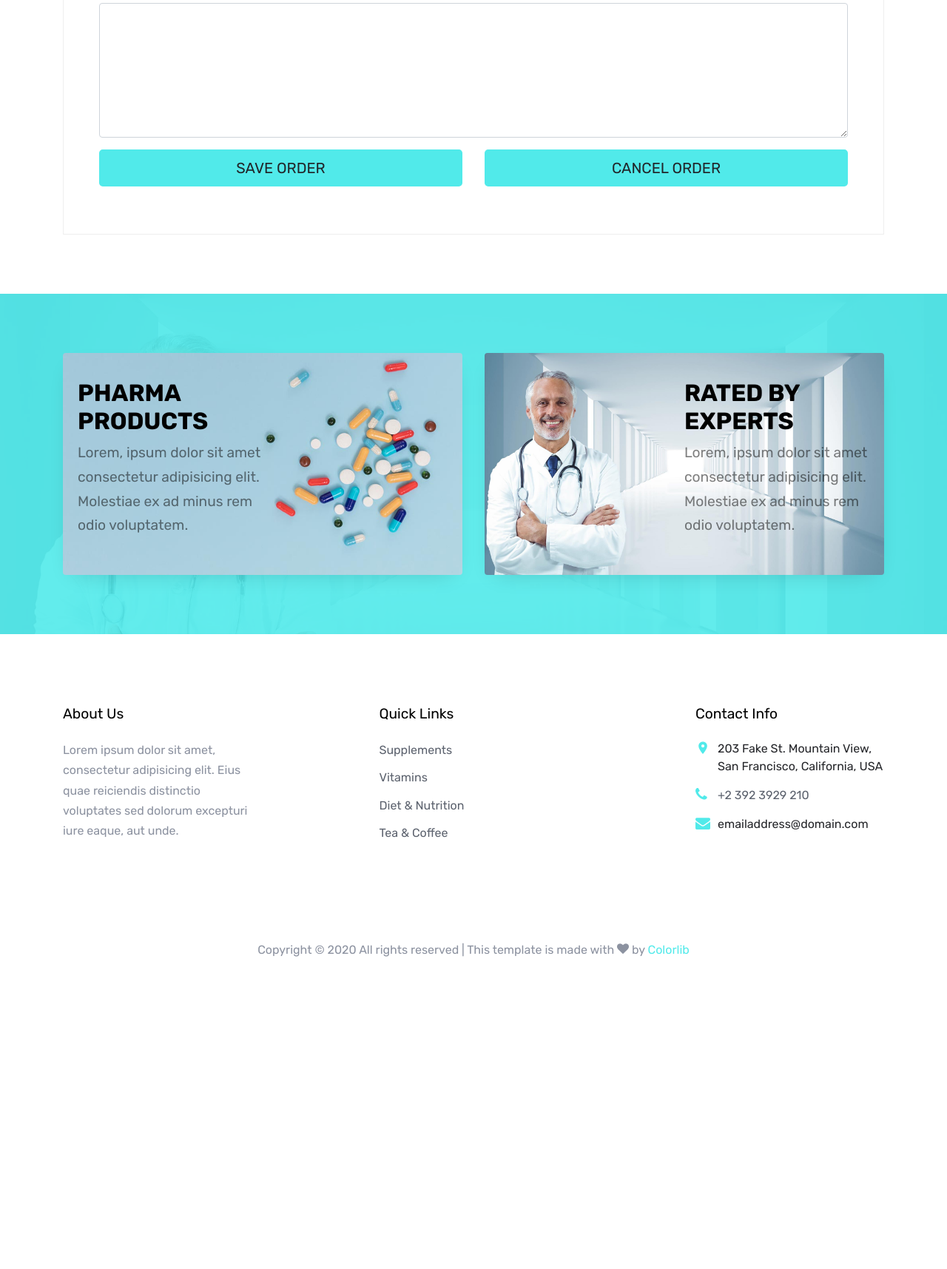
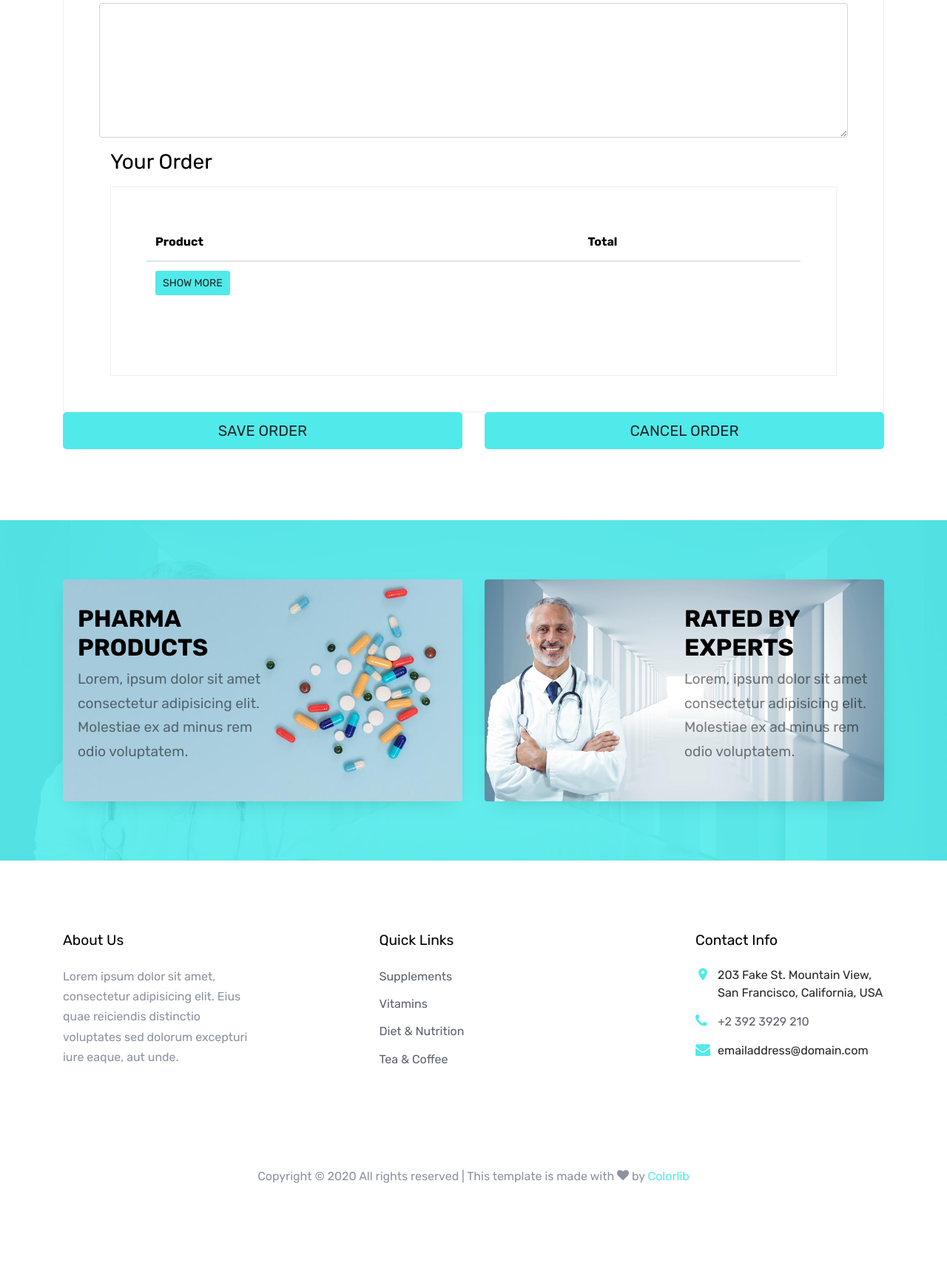
Before and after one commit to bluegmlduf2/pharmaShop, a PHP site: the page made by application/views/page/orderList.php in a window 1280 px wide. Shown: the part 759-2474 px from the top of the page at 74% size. Before the commit the page ends 2052 px from the top, so only its background shows below. Run offline with PHP 8.4, Linux system fonts and the light colour scheme; the template is opened without the code that fills it, so the values that code supplies are empty; some web fonts are replaced.

Commit message:
20200618 윤 주문정보입력insert select

```diff
--- a/application/controllers/main.php
+++ b/application/controllers/main.php
@@ -93,9 +93,13 @@ class Main extends CI_Controller {
 	 */
 	public function orderList() {
 		$default_data=array('title'=> "Wally's Portfolio");
+		$this->load->model('Order_model');
+
+		$json_result= $this->Order_model->GetOrderList($this->uri->segment(3));
+		$orderList=array('orderList'=> json_encode($json_result, JSON_UNESCAPED_UNICODE));
 
 		$this->load->view('layout/header', $default_data);
-		$this->load->view('page/orderList', $data);
+		$this->load->view('page/orderList', $orderList);
 		$this->load->view('layout/footer', $default_data);
 	}
 	/**
--- a/application/models/Coupon_model.php
+++ b/application/models/Coupon_model.php
@@ -23,6 +23,6 @@ class Coupon_model extends CI_Model {
     {
         //log_message("error","model ##############");
        $this->db->query("UPDATE COUPON_TBL SET
-            COUPON_USE=1 WHERE COUPON_CD=".$cNum."");
+            COUPON_USE=1 WHERE COUPON_NUM=".$cNum."");
     }
 }
--- a/application/views/page/orderList.php
+++ b/application/views/page/orderList.php
@@ -11,12 +11,12 @@
               <div class="p-3 p-lg-5 border">
                 <div class="form-group row">
                   <div class="col-md-2">
-                    <label for="c_fname" class="text-black">Order Code </label>
-                    <input type="text" class="form-control" id="c_fname"  disabled="disabled" name="c_fname">
+                    <label for="ORDER_CD" class="text-black">Order Code </label>
+                    <input type="text" class="form-control" id="ORDER_CD"  disabled="disabled" name="ORDER_CD">
                   </div>
                   <div class="col-md-4">
-                    <label for="c_diff_country" class="text-black">Country <span class="text-danger">*</span></label>
-                    <select id="c_diff_country" class="form-control">
+                    <label for="ORDER_NATION" class="text-black">Country <span class="text-danger">*</span></label>
+                    <select id="ORDER_NATION" class="form-control">
                       <option value="1">Select a country</option>
                       <option value="2">South Korea</option>
                       <option value="3">Japan</option>
@@ -27,65 +27,84 @@
                     </select>
                   </div>
                   <div class="col-md-6">
-                    <label for="c_lname" class="text-black">Name <span class="text-danger">*</span></label>
-                    <input type="text" class="form-control" id="c_lname" name="c_lname">
+                    <label for="ORDER_NM" class="text-black">Name <span class="text-danger">*</span></label>
+                    <input type="text" class="form-control" id="ORDER_NM" name="ORDER_NM">
                   </div>
                 </div>
                 <div class="form-group row">
                   <div class="col-md-2">
-                    <label for="c_lname" class="text-black">State / Country <span class="text-danger">*</span></label>
-                    <input type="text" class="form-control" id="c_lname" name="c_lname">
+                    <label for="ORDER_CONTRY" class="text-black">State / Country <span class="text-danger">*</span></label>
+                    <input type="text" class="form-control" id="ORDER_CONTRY" name="ORDER_CONTRY">
                   </div>
                   <div class="col-md-4">
-                    <label for="c_lname" class="text-black">Company</label>
-                    <input type="text" class="form-control" id="c_lname" name="c_lname">
+                    <label for="ORDER_COMPANY" class="text-black">Company</label>
+                    <input type="text" class="form-control" id="ORDER_COMPANY" name="ORDER_COMPANY">
                   </div>
                   <div class="col-md-6">
-                    <label for="c_lname" class="text-black">Address <span class="text-danger">*</span></label>
-                    <input type="text" class="form-control" id="c_lname" name="c_lname">
+                    <label for="ORDER_ADDR" class="text-black">Address <span class="text-danger">*</span></label>
+                    <input type="text" class="form-control" id="ORDER_ADDR" name="ORDER_ADDR">
                   </div>
                 </div>
                 <div class="form-group row">
                   <div class="col-md-2">
-                    <label for="c_lname" class="text-black">Posta / Zip <span class="text-danger">*</span></label>
-                    <input type="text" class="form-control" id="c_lname" name="c_lname">
+                    <label for="ORDER_POST" class="text-black">Posta / Zip <span class="text-danger">*</span></label>
+                    <input type="text" class="form-control" id="ORDER_POST" name="ORDER_POST">
                   </div>
                   <div class="col-md-5">
-                    <label for="c_email" class="text-black">Email <span class="text-danger">*</span></label>
-                    <input type="email" class="form-control" id="c_email" name="c_email" placeholder="">
+                    <label for="ORDER_EMAIL" class="text-black">Email <span class="text-danger">*</span></label>
+                    <input type="email" class="form-control" id="ORDER_EMAIL" name="ORDER_EMAIL" placeholder="">
                   </div>
                   <div class="col-md-5">
-                    <label for="c_lname" class="text-black">Phone <span class="text-danger">*</span></label>
-                    <input type="tel" class="form-control" id="c_lname" name="c_lname">
+                    <label for="ORDER_PHONE" class="text-black">Phone <span class="text-danger">*</span></label>
+                    <input type="tel" class="form-control" id="ORDER_PHONE" name="ORDER_PHONE">
                   </div>
                 </div>
                 <div class="form-group row">
                 <div class="col-md-2">
-                    <label for="c_lname" class="text-black">Coupon</label>
-                    <input type="text" class="form-control" disabled="disabled"  id="c_lname" name="c_lname">
+                    <label for="COUPON_CD" class="text-black">Coupon</label>
+                    <input type="text" class="form-control" disabled="disabled"  id="COUPON_CD" name="COUPON_CD">
                   </div>
                   <div class="col-md-5">
-                    <label for="c_lname" class="text-black" >Amount</label>
-                    <input type="text" class="form-control" disabled="disabled" id="c_lname" name="c_lname">
+                    <label for="ORDER_AMOUNT" class="text-black" >Amount</label>
+                    <input type="text" class="form-control" disabled="disabled" id="ORDER_AMOUNT" name="ORDER_AMOUNT">
                   </div>
                   <div class="col-md-5">
-                    <label for="c_lname" class="text-black">OrderDate</label>
-                    <input type="date" class="form-control" disabled="disabled" id="c_lname" name="c_lname">
+                    <label for="ORDER_DATE" class="text-black">OrderDate</label>
+                    <input type="date" class="form-control" disabled="disabled" id="ORDER_DATE" name="ORDER_DATE">
                   </div>
                 </div>
 
                 <div class="form-group row">
                   <div class="col-md-12">
-                    <label for="c_message" class="text-black">Message </label>
-                    <textarea name="c_message" id="c_message" cols="30" rows="7" class="form-control"></textarea>
+                    <label for="ORDER_WANT" class="text-black">Message </label>
+                    <textarea name="ORDER_WANT" id="ORDER_WANT" cols="30" rows="7" class="form-control"></textarea>
                   </div>
                 </div>
+
+                <div class="col-md-12">
+                  <h2 class="h3 mb-3 text-black">Your Order</h2>
+                  <div class="p-3 p-lg-5 border">
+                    <table class="table site-block-order-table mb-5">
+                      <thead>
+                        <th>Product</th>
+                        <th>Total</th>
+                      </thead>
+                      <tbody id='prodList'>
+                      </tbody>
+                      <td>
+                          <div class="btn btn-primary btn-sm px-2" type="button" id='showMoreBtn'>SHOW MORE</div>
+                      </td>
+                    </table>
+                  </div>
+                </div>
+                </div>
+
                 <div class="form-group row">
                   <div class="col-lg-6">
-                    <input type="submit" class="btn btn-primary btn-lg btn-block" value="Save Order">
+                    <input type="button" id="btnSaveOrder" class="btn btn-primary btn-lg btn-block" value="Save Order">
                   </div>
                   <div class="col-lg-6">
-                    <input type="submit" class="btn btn-primary btn-lg btn-block" value="Cancel Order">
+                    <input type="button" id="btnCancelOrder" class="btn btn-primary btn-lg btn-block" value="Cancel Order">
                   </div>
                 </div>
               </div>
@@ -95,3 +114,5 @@
         </div>
       </div>
     </div>
+    <script> var orderList = <?php echo $orderList?>;</script>
+        <script src="/pharmaShop/static/libraries/js/pharma_orderlist.js"></script>
--- /dev/null
+++ b/static/libraries/js/pharma_orderlist.js
@@ -0,0 +1,230 @@
+//OnLoad
+$(function () {
+	//초기값
+	$('#ORDER_CD').val(orderList[0].ORDER_CD);
+	$('#ORDER_NATION').val(orderList[0].ORDER_NATION);
+	$('#ORDER_NM').val(orderList[0].ORDER_NM);
+	$('#ORDER_CONTRY').val(orderList[0].ORDER_CONTRY);
+	$('#ORDER_COMPANY').val(orderList[0].ORDER_COMPANY);
+	$('#ORDER_ADDR').val(orderList[0].ORDER_ADDR);
+	$('#ORDER_POST').val(orderList[0].ORDER_POST);
+	$('#ORDER_EMAIL').val(orderList[0].ORDER_EMAIL);
+	$('#ORDER_PHONE').val(orderList[0].ORDER_PHONE);
+	$('#COUPON_CD').val(orderList[0].COUPON_CD);
+	$('#ORDER_AMOUNT').val('$' + orderList[0].ORDER_AMOUNT);
+	$('#ORDER_DATE').val(orderList[0].ORDER_DATE);
+	$('#ORDER_WANT').val(orderList[0].ORDER_WANT);
+
+	var toggle = true;
+	//제이쿼리에서 html을 생성하고 생성된 html에 이벤트를 적용하기때문에 여기에 위치해야한다
+	$('#showMoreBtn').click(function () {
+		if (toggle) {
+			$('.itemShowHide1').show();
+			$('.itemShowHide2').show();
+			$('#showMoreBtn').text('HIDE LIST');
+			toggle = false
+		} else {
+			$('.itemShowHide1').show();
+			$('.itemShowHide2').hide();
+			$('html').scrollTop(0); //해당 셀렉터까지 스크롤 이동
+			$('#showMoreBtn').text('SHOW MORE');
+			toggle = true
+		}
+	});
+
+	//아이템리스트 생성
+	var addRow;
+
+	$('#prodList').empty();
+
+	for (var i = 0; i < orderList.length; i++) {
+		if (orderList[i] != undefined && i < 5) {
+			addRow += "<tr class='itemShowHide1'>" +
+				"<td>" + orderList[i].ITEM_NM + " <strong class='mx-2'>x</strong>" + orderList[i].ITEM_CNT + "</td>" +
+				"<td>$" + orderList[i].AMT + "</td>" +
+				"</tr>";
+		} else {
+			addRow += "<tr class='itemShowHide2' style='display: none;'>" +
+				"<td>" + orderList[i].ITEM_NM + " <strong class='mx-2'>x</strong>" + orderList[i].ITEM_CNT + "</td>" +
+				"<td>$" + orderList[i].AMT + "</td>" +
+				"</tr>";
+		}
+	}
+
+	if (orderList.length > 5) {
+		$('#showMoreBtn').show();
+	} else {
+		$('#showMoreBtn').hide();
+	}
+
+	$('#prodList').prepend(addRow);
+
+	//Save Order
+	$('#btnSaveOrder').click(function () {
+		swal({
+				title: "Would you Save Order?",
+				text: "Check Your Order Number! \n     [ " + $('#ORDER_CD').val() + " ] ",
+				icon: "info",
+				confirmButtonColor: '#3085d6',
+				cancelButtonColor: '#d33',
+				buttons: true
+			})
+			.then((willDelete) => {
+                var obj = {
+                    "ORDER_CD":$('#ORDER_CD').val(),
+                    "ORDER_NATION":$('#ORDER_NATION').val(),
+                    "ORDER_NM":$('#ORDER_NM').val(),
+                    "ORDER_CONTRY":$('#ORDER_CONTRY').val(),
+                    "ORDER_COMPANY":$('#ORDER_COMPANY').val(),
+                    "ORDER_ADDR":$('#ORDER_ADDR').val(),
+                    "ORDER_POST":$('#ORDER_POST').val(),
+                    "ORDER_EMAIL":$('#ORDER_EMAIL').val(),
+                    "ORDER_PHONE":$('#ORDER_PHONE').val(),
+                    "ORDER_WANT":$('#ORDER_WANT').val()
+                };
+
+                obj = JSON.stringify(obj); //json객체 -> json문자열
+debugger
+				if (validationChk(obj)) {
+                    alert('1111true');
+                    // if (willDelete) {
+					// 	$.ajax({
+					// 		type: "POST",
+					// 		url: "/pharmaShop/main/updateOrderList",
+					// 		data: {
+					// 			"data": obj
+					// 		},
+					// 		async: false,
+					// 		dataType: "json",
+					// 		success: function (result) {
+					// 			// if (result.order_cd[0].CNT == 1) {
+					// 			// 	swal("Thanks!", "Successfully Checked!", "success");
+					// 			// 	var rUrl = "/pharmaShop/main/orderList/" + value;
+					// 			// 	location.href = rUrl;
+					// 			// } else {
+					// 			// 	swal("Sorry Check the OrderNumber!", result.message, "error");
+                    //             // }
+
+
+
+
+					// 			//콜백함수-->동기적으로 동작 location.reload();가 비동기적으로 실행되버리기때문
+                    //             /*
+                    //             var syncFunc=function(lastCall){
+
+					// 			주문번호
+					// 			swal("Successfully Ordered!", "Check Your Order Number!  \n Youu OrderNumber Is : ", "success");
+
+					// 			//로컬스토리지 비우기 확인
+					// 			swal({
+					// 			    title: "Successfully Ordered!",
+					// 			    text: "Check Your Order Number! [ "+result.result+" ]  \n  Would you delete Cart List?",
+					// 			    icon: "success",
+					// 			    confirmButtonColor: '#3085d6',
+					// 			    cancelButtonColor: '#d33',
+					// 			    buttons: true
+					// 			})
+					// 			.then((willDelete) => {
+					// 			    if (willDelete) {
+					// 			        localStorage.clear();
+					// 			        swal("Successfully Deleted");
+					// 			        location.reload();
+					// 			    }else{
+					// 			        location.reload();
+					// 			    }
+					// 			});
+					// 			//최종 실행 location.reload();
+					// 			lastCall();
+					// 			}  */
+					// 		},
+					// 		error: function (request, status, error) {
+					// 			//console.log("code:"+request.status+ ", message: "+request.responseText+", error:"+error);
+					// 			swal("code:" + request.status + ", message: " + request.responseText + ", error:" +
+					// 				error + "\n" + "\n     ---Please Contact Administrator ---");
+					// 		}
+					// 	});
+					// }
+				}else{
+                    alert('???false');
+                }
+			});
+	});
+
+	//Cancel Order
+	$('#btnCancelOrder').click(function () {
+        $('#ORDER_CD').val('');
+        $('#ORDER_NATION').val('');
+        $('#ORDER_NM').val('');
+        $('#ORDER_CONTRY').val('');
+        $('#ORDER_COMPANY').val('');
+        $('#ORDER_ADDR').val('');
+        $('#ORDER_POST').val('');
+        $('#ORDER_EMAIL').val('');
+        $('#ORDER_PHONE').val('');
+        $('#COUPON_CD').val('');
+        $('#ORDER_AMOUNT').val('');
+        $('#ORDER_DATE').val('');
+        $('#ORDER_WANT').val('');
+    });
+
+    //validation Check
+    function validationChk(obj) {
+        var chk = true;
+        var output = "";
+        // var obj = {
+        //     "ORDER_CD":$('#ORDER_CD').val(),
+        //     "ORDER_NATION":$('#ORDER_NATION').val(),
+        //     "ORDER_NM":$('#ORDER_NM').val(),
+        //     "ORDER_CONTRY":$('#ORDER_CONTRY').val(),
+        //     "ORDER_COMPANY":$('#ORDER_COMPANY').val(),
+        //     "ORDER_ADDR":$('#ORDER_ADDR').val(),
+        //     "ORDER_POST":$('#ORDER_POST').val(),
+        //     "ORDER_EMAIL":$('#ORDER_EMAIL').val(),
+        //     "ORDER_PHONE":$('#ORDER_PHONE').val()
+        // };
+
+        var arrCol=[
+            '[ Name ]\n',
+            '[ State / Country ]\n',
+            '[ Address ]\n',
+            '[ Posta / Zip ]\n',
+            '[ Email Address ]\n',
+            '[ Phone ]\n'
+        ];
+
+        var contact = JSON.parse(obj);//json문자열 ->js객체
+        var i=0;
+
+        //국가선택체크
+        if(contact.ORDER_NATION==1){
+            output+="[ Country ]\n";
+            chk = false;
+        }
+
+        //공백확인
+        $.each(contact, function (index, item) {
+
+            if(index!="ORDER_NATION"
+            &&index!="ORDER_NM"
+            &&index!="ORDER_CONTRY"
+            &&index!="ORDER_ADDR"
+            &&index!="ORDER_POST"
+            &&index!="ORDER_EMAIL"
+            &&index!="ORDER_PHONE"){
+                if (item == "") {
+                    //$("#idNm").focus();
+                    output += arrCol[i];
+                    chk = false;
+                }
+            }
+            i++
+        });
+
+        //에러메세지 출력
+        if (output != "") {
+            swal("** Please Check input Value **", output);
+        }
+
+        return chk;
+    }
+});
```
Also changed, not shown: application/models/Order_model.php (+31 -0 lines), static/libraries/js/pharma_checkout.js (+1 -27 lines).
